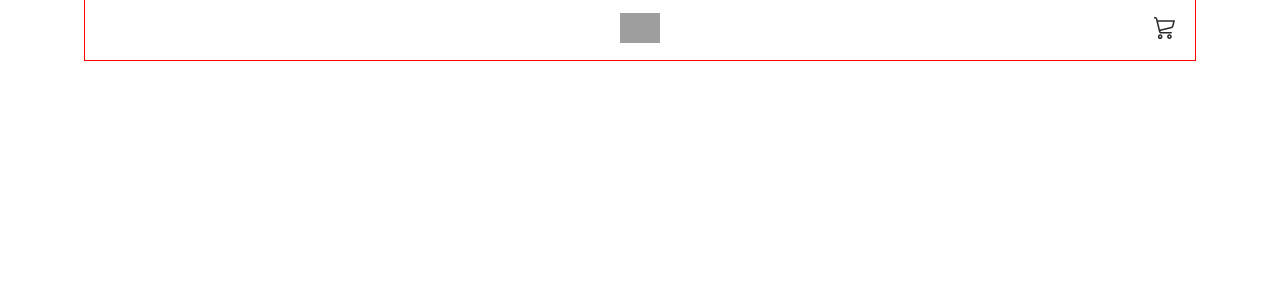
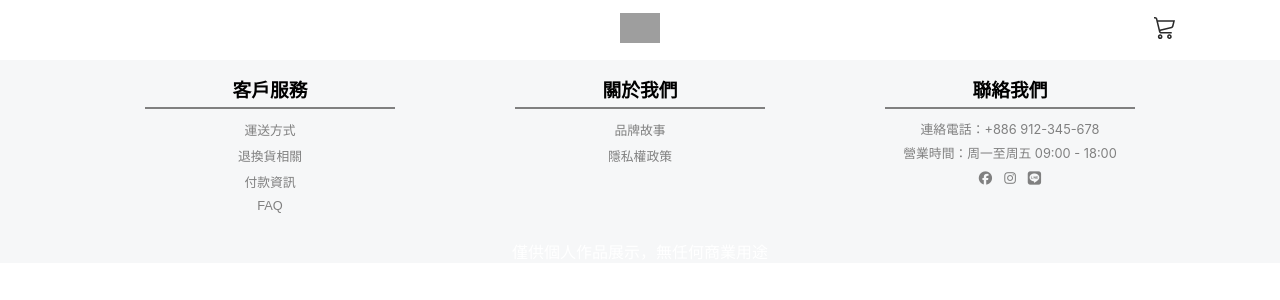
Before and after one commit to realyutou/my-shop, a React (Create React App) app: page / in a window 1280 px wide. Shown: the top 300 px of the page. Built offline with nearby package versions, Linux system fonts and the light colour scheme; grey boxes are pictures that could not be loaded.

Commit message:
feat: add Footer

```diff
--- a/public/index.html
+++ b/public/index.html
@@ -15,6 +15,7 @@
       user's mobile device or desktop. See https://developers.google.com/web/fundamentals/web-app-manifest/
     -->
     <link rel="manifest" href="%PUBLIC_URL%/manifest.json" />
+    <script src="https://kit.fontawesome.com/72594019ea.js" crossorigin="anonymous"></script>
     <!--
       Notice the use of %PUBLIC_URL% in the tags above.
       It will be replaced with the URL of the `public` folder during the build.
@@ -24,7 +25,7 @@
       work correctly both with client-side routing and a non-root public URL.
       Learn how to configure a non-root public URL by running `npm run build`.
     -->
-    <title>React App</title>
+    <title>Diagon Alley</title>
   </head>
   <body>
     <noscript>You need to enable JavaScript to run this app.</noscript>
--- a/src/App.css
+++ b/src/App.css
@@ -3,7 +3,7 @@
 }
 
 .container {
-  outline: 1px solid red;
+  /* outline: 1px solid red; */
   margin: 0 auto;
   min-width: 375px;
   max-width: 1110px;
--- /dev/null
+++ b/src/components/Footer.jsx
@@ -0,0 +1,98 @@
+import styled from "styled-components";
+
+const StyledFooter = styled.footer`
+  background-color: #f6f7f8;
+
+  .footer-container {
+    @media screen and (min-width: 768px) {
+      display: flex;
+      justify-content: space-around;
+    }
+  }
+
+  .content-container {
+    width: 250px;
+    // height:
+    margin: 0 auto;
+  }
+
+  .content-title {
+    padding: 5px;
+    margin: 10px 0;
+    border-bottom: 2px solid #808080;
+  }
+
+  .content-link {
+    display: block;
+    margin: 5px auto;
+    background: none;
+    border: none;
+    font-size: 0.8rem;
+    color: #808080;
+    cursor: pointer;
+    &:hover {
+      color: black;
+    }
+  }
+
+  .contact-info {
+    margin: 5px auto;
+    font-size: 0.8rem;
+    color: #808080;
+  }
+
+  .contact-icon {
+    background: none;
+    border: none;
+    color: #808080;
+    cursor: pointer;
+    &:hover {
+      color: black;
+    }
+  }
+
+  .memo {
+    margin-top: 20px;
+    color: #ffffff;
+  }
+`;
+
+const Footer = () => {
+  return (
+    <StyledFooter>
+      <div className="footer-container container">
+        <div className="content-container service-section">
+          <h3 className="content-title">客戶服務</h3>
+          <button className="content-link">運送方式</button>
+          <button className="content-link">退換貨相關</button>
+          <button className="content-link">付款資訊</button>
+          <button className="content-link">FAQ</button>
+        </div>
+        <div className="content-container about-section">
+          <h3 className="content-title">關於我們</h3>
+          <button className="content-link">品牌故事</button>
+          <button className="content-link">隱私權政策</button>
+        </div>
+        <div className="content-container contact-section">
+          <h3 className="content-title">聯絡我們</h3>
+          <p className="contact-info">連絡電話：+886 912-345-678</p>
+          <p className="contact-info">營業時間：周一至周五 09:00 - 18:00</p>
+          <div className="contact-icon-section">
+            <button className="contact-icon">
+              <i className="fa-brands fa-facebook "></i>
+            </button>
+            <button className="contact-icon">
+              <i className="fa-brands fa-instagram"></i>
+            </button>
+            <button className="contact-icon">
+              <i className="fa-brands fa-line"></i>
+            </button>
+          </div>
+        </div>
+      </div>
+      <p className="memo">僅供個人作品展示，無任何商業用途</p>
+    </StyledFooter>
+  );
+};
+
+export default Footer;
--- a/src/components/Header.jsx
+++ b/src/components/Header.jsx
@@ -45,10 +45,7 @@ const Header = () => {
     <StyledHeader>
       <div className="header-container container">
         <Logo to="/">
-          <img
-            src="https://pixabay.com/get/g8a937112ede7cfd120aeb82f38bd24073ba7815732f9f4c0c782b3d889273eecd025cb66aef62ccc4ec9180b01738239_640.png"
-            alt="logo"
-          />
+          <img src="https://i.imgur.com/H1o4dhs.png" alt="logo" />
         </Logo>
         <CartLink to="/">
           <CartIcon />
--- a/src/components/index.js
+++ b/src/components/index.js
@@ -1,3 +1,4 @@
 import Header from "./Header";
+import Footer from "./Footer";
 
-export { Header };
+export { Header, Footer };
--- a/src/pages/Homepage.jsx
+++ b/src/pages/Homepage.jsx
@@ -1,9 +1,10 @@
-import { Header } from "../components";
+import { Header, Footer } from "../components";
 
 const HomePage = () => {
   return (
     <>
       <Header />
+      <Footer />
     </>
   );
 };
```
